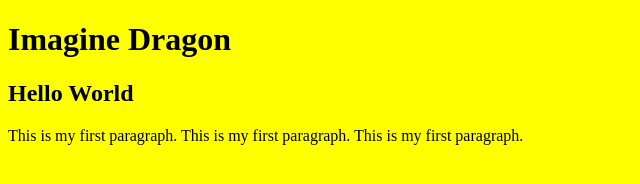
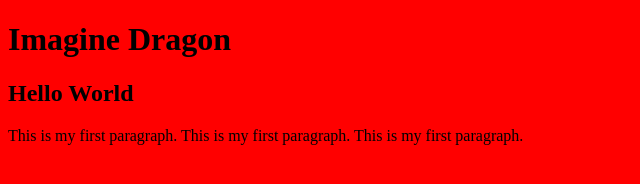
Before and after one commit to MugdhaaApte/MugdhaaApte.github.io, a plain HTML site: page index.html in a window 1280 px wide. Shown: the whole page, without its empty margins (0-640 px from the left). Drawn offline with Linux system fonts and the light colour scheme.

Commit message:
Update style.css

```diff
--- a/style.css
+++ b/style.css
@@ -1,5 +1,5 @@
 body {
-  background-color: yellow;
+  background-color: Red;
 }
 h1 {
   color: black;
```
